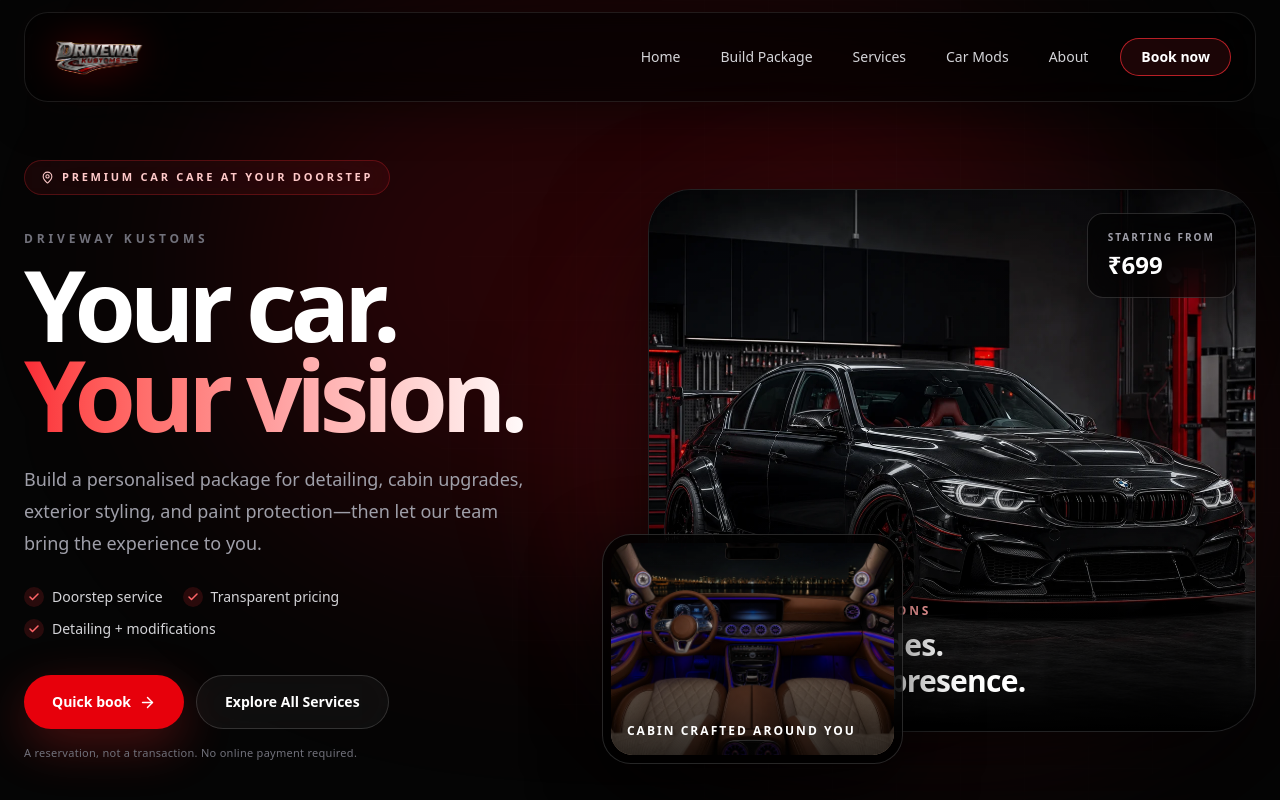
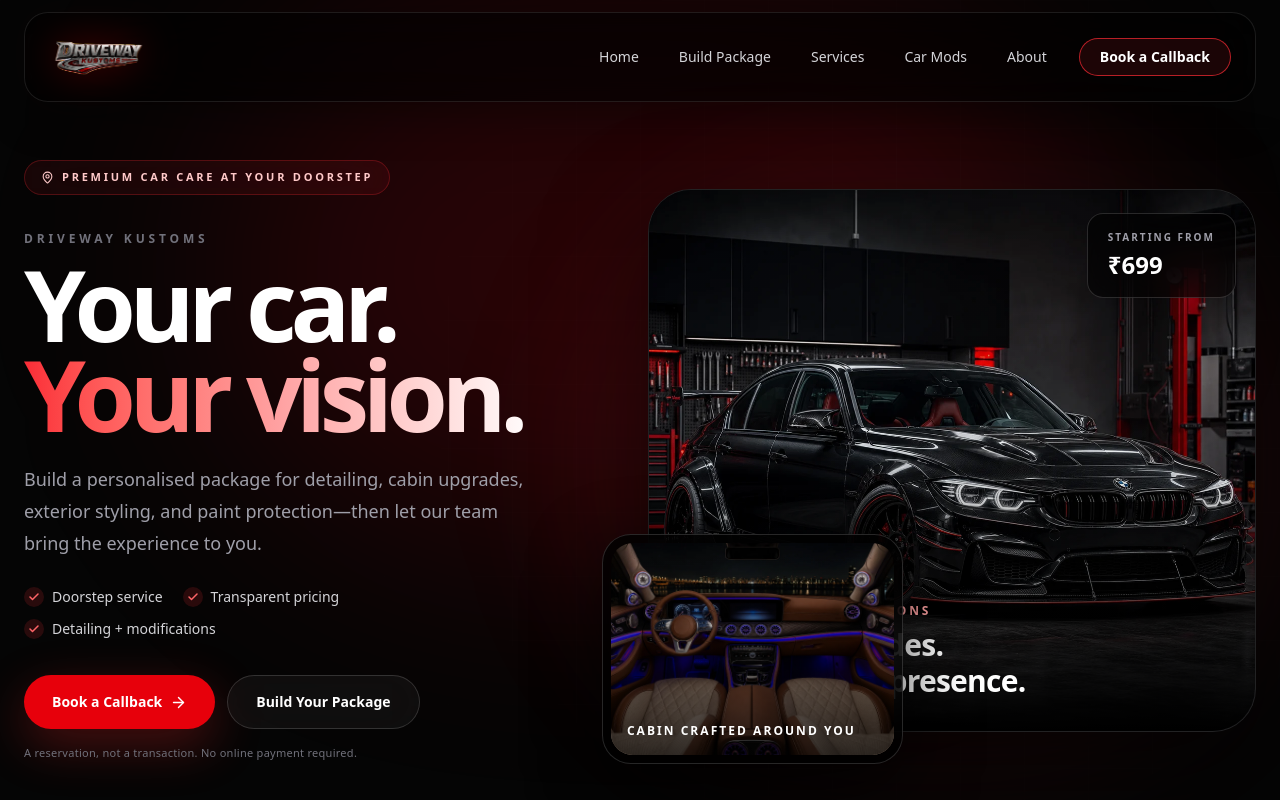
Before and after one commit to hri3day-create/driveway-kustoms, a Next.js app: page / in a window 1280 px wide. Shown: the top 800 px of the page. Built offline with nearby package versions, Linux system fonts and the light colour scheme.

Commit message:
Clarify callback and package booking actions

```diff
--- a/app/book/QuickBookingForm.tsx
+++ b/app/book/QuickBookingForm.tsx
@@ -103,7 +103,7 @@ export default function QuickBookingForm() {
       {error && <p role="alert" className="mt-4 rounded-xl bg-rose-500/10 px-4 py-3 text-sm text-rose-200">{error}</p>}
 
       <button disabled={!valid || submitting} className="mt-6 inline-flex min-h-14 w-full items-center justify-center gap-2 rounded-2xl bg-red-600 px-5 text-base font-semibold text-white shadow-[0_15px_40px_rgba(220,38,38,0.28)] transition active:scale-[0.99] disabled:cursor-not-allowed disabled:bg-zinc-800 disabled:text-zinc-500">
-        {submitting ? <><LoaderCircle size={19} className="animate-spin" /> Sending request</> : "Request my callback"}
+        {submitting ? <><LoaderCircle size={19} className="animate-spin" /> Sending request</> : "Book my callback"}
       </button>
 
       <div className="mt-5 flex flex-wrap justify-center gap-x-5 gap-y-2 text-[11px] text-zinc-500">
--- a/app/book/page.tsx
+++ b/app/book/page.tsx
@@ -18,7 +18,7 @@ export default function QuickBookingPage() {
         </Link>
 
         <div className="mb-7 mt-5">
-          <p className="text-[10px] font-bold uppercase tracking-[0.25em] text-red-400">Quick booking</p>
+          <p className="text-[10px] font-bold uppercase tracking-[0.25em] text-red-400">Book a callback</p>
           <h1 className="mt-3 text-4xl font-semibold tracking-[-0.045em] sm:text-5xl">Tell us about your car.</h1>
           <p className="mt-3 flex items-center gap-2 text-sm leading-6 text-zinc-400">
             <Clock3 size={16} className="text-red-400" /> Five details. Less than one minute.
--- a/components/Hero.tsx
+++ b/components/Hero.tsx
@@ -55,15 +55,15 @@ export default function Hero() {
               href="/book"
               className="group inline-flex min-h-13 items-center justify-center gap-2 rounded-full bg-red-600 px-7 py-4 text-sm font-semibold text-white shadow-[0_16px_50px_rgba(220,38,38,0.32)] transition duration-300 hover:-translate-y-0.5 hover:bg-red-500"
             >
-              Quick book
+              Book a Callback
               <ArrowRight size={17} className="transition group-hover:translate-x-1" aria-hidden="true" />
             </Link>
 
             <Link
-              href="/services"
+              href="/Build-package"
               className="inline-flex min-h-13 items-center justify-center rounded-full border border-white/15 bg-white/[0.045] px-7 py-4 text-sm font-semibold text-white transition duration-300 hover:border-white/30 hover:bg-white/[0.08] sm:backdrop-blur-xl"
             >
-              Explore All Services
+              Build Your Package
             </Link>
           </div>
 
--- a/components/Navbar.tsx
+++ b/components/Navbar.tsx
@@ -48,7 +48,7 @@ export default function Navbar() {
               href="/book"
               className="ml-2 rounded-full border border-red-500/70 bg-red-500/10 px-5 py-2 text-sm font-semibold text-white transition hover:bg-red-500 hover:text-white"
             >
-              Book now
+              Book a Callback
             </Link>
           </div>
 
@@ -85,7 +85,7 @@ export default function Navbar() {
                 onClick={() => setMenuOpen(false)}
                 className="mt-1 rounded-2xl bg-red-600 px-4 py-3 text-center text-sm font-semibold text-white transition hover:bg-red-500"
               >
-                Quick Book
+                Book a Callback
               </Link>
             </div>
           </div>
--- a/components/QuickBookingBar.tsx
+++ b/components/QuickBookingBar.tsx
@@ -8,7 +8,7 @@ const whatsappMessage = encodeURIComponent(
 export default function QuickBookingBar() {
   return (
     <div className="fixed inset-x-0 bottom-0 z-40 border-t border-white/10 bg-[#090909] px-3 pb-[max(0.7rem,env(safe-area-inset-bottom))] pt-2.5 shadow-[0_-12px_35px_rgba(0,0,0,0.5)] lg:hidden">
-      <div className="mx-auto grid max-w-lg grid-cols-[0.78fr_1.22fr] gap-2.5">
+      <div className="mx-auto grid max-w-lg grid-cols-[0.72fr_1.28fr] items-center gap-2.5">
         <a
           href={`https://wa.me/918796562667?text=${whatsappMessage}`}
           target="_blank"
@@ -18,12 +18,20 @@ export default function QuickBookingBar() {
           <MessageCircle size={16} aria-hidden="true" />
           Need help?
         </a>
-        <Link
-          href="/book"
-          className="inline-flex min-h-[3.25rem] items-center justify-center rounded-xl bg-red-600 px-4 text-sm font-semibold text-white shadow-[0_10px_30px_rgba(220,38,38,0.3)] active:scale-[0.98]"
-        >
-          Quick book
-        </Link>
+        <div className="grid gap-1.5">
+          <Link
+            href="/book"
+            className="inline-flex min-h-[3rem] items-center justify-center rounded-xl bg-red-600 px-3 text-sm font-semibold text-white shadow-[0_10px_30px_rgba(220,38,38,0.3)] active:scale-[0.98]"
+          >
+            Book a Callback
+          </Link>
+          <Link
+            href="/Build-package"
+            className="inline-flex min-h-7 items-center justify-center text-[11px] font-semibold text-zinc-300 underline decoration-white/25 underline-offset-4"
+          >
+            Build Your Package
+          </Link>
+        </div>
       </div>
     </div>
   );
```
